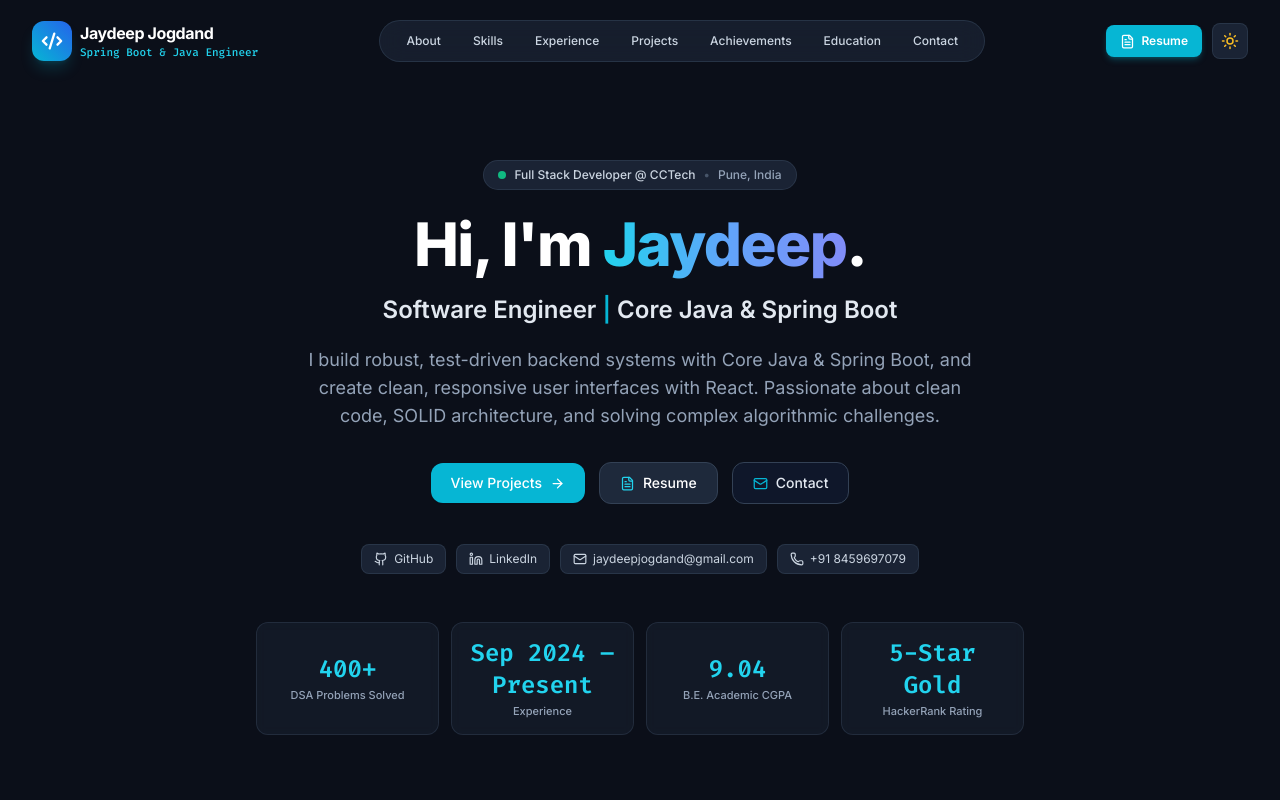
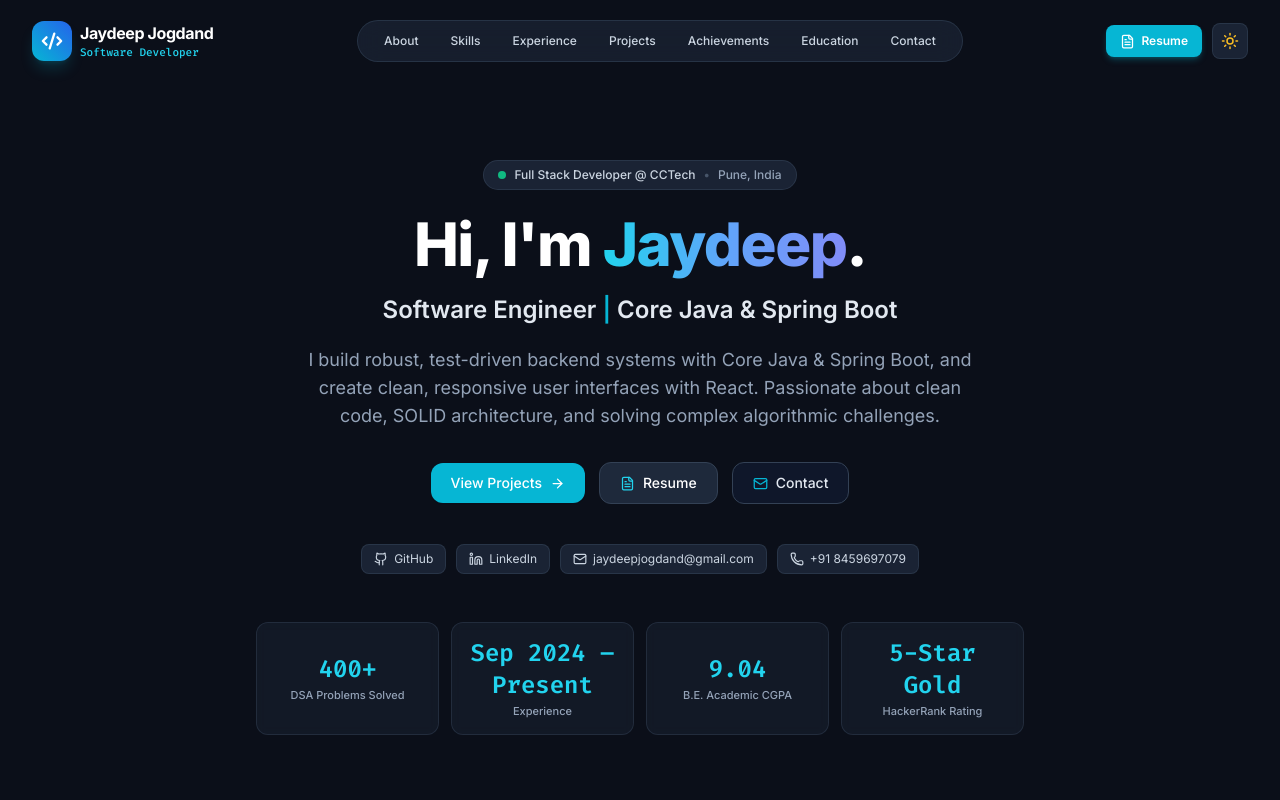
Before and after one commit to Geeker02/portfolio, a React (Vite) app in the folder client/: page / in a window 1280 px wide. Shown: the top 800 px of the page. Built offline with nearby package versions, Linux system fonts and the light colour scheme.

Commit message:
Update navbar title to Software Developer

```diff
--- a/client/src/components/Navbar.jsx
+++ b/client/src/components/Navbar.jsx
@@ -65,7 +65,7 @@ export const Navbar = ({ onOpenResume }) => {
               Jaydeep Jogdand
             </span>
             <span className="text-[11px] font-mono font-medium text-cyan-600 dark:text-cyan-400">
-              Spring Boot & Java Engineer
+              Software Developer
             </span>
           </div>
         </a>
```
